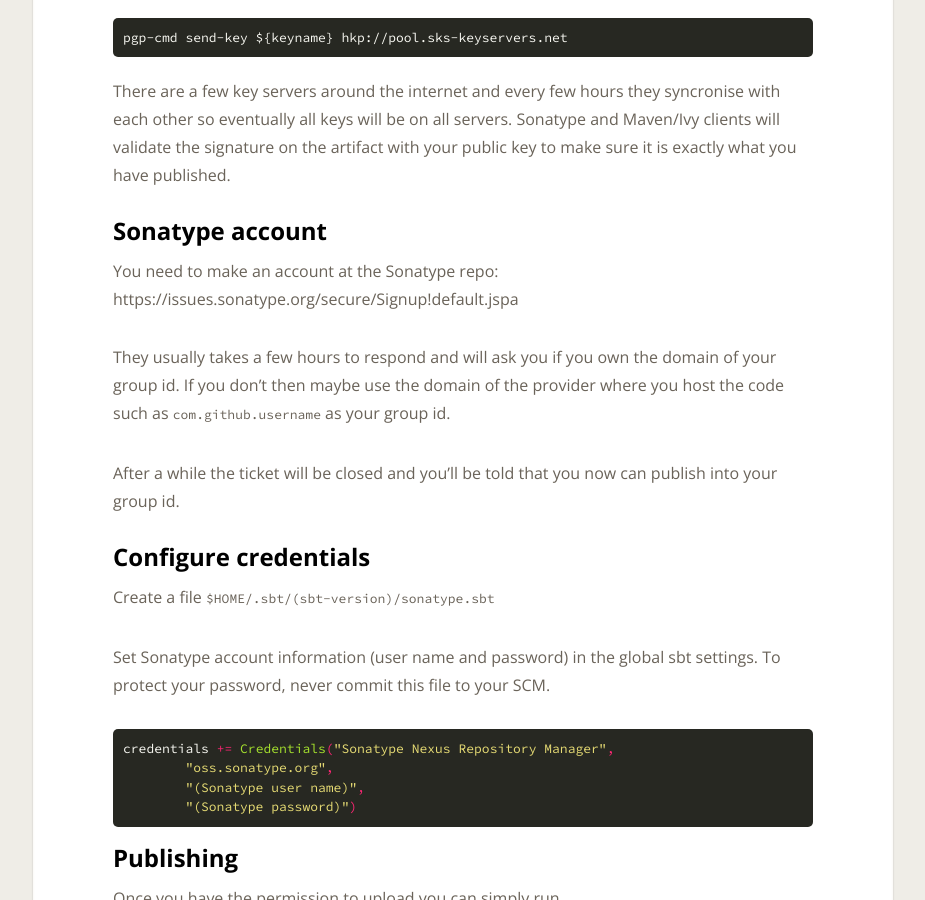
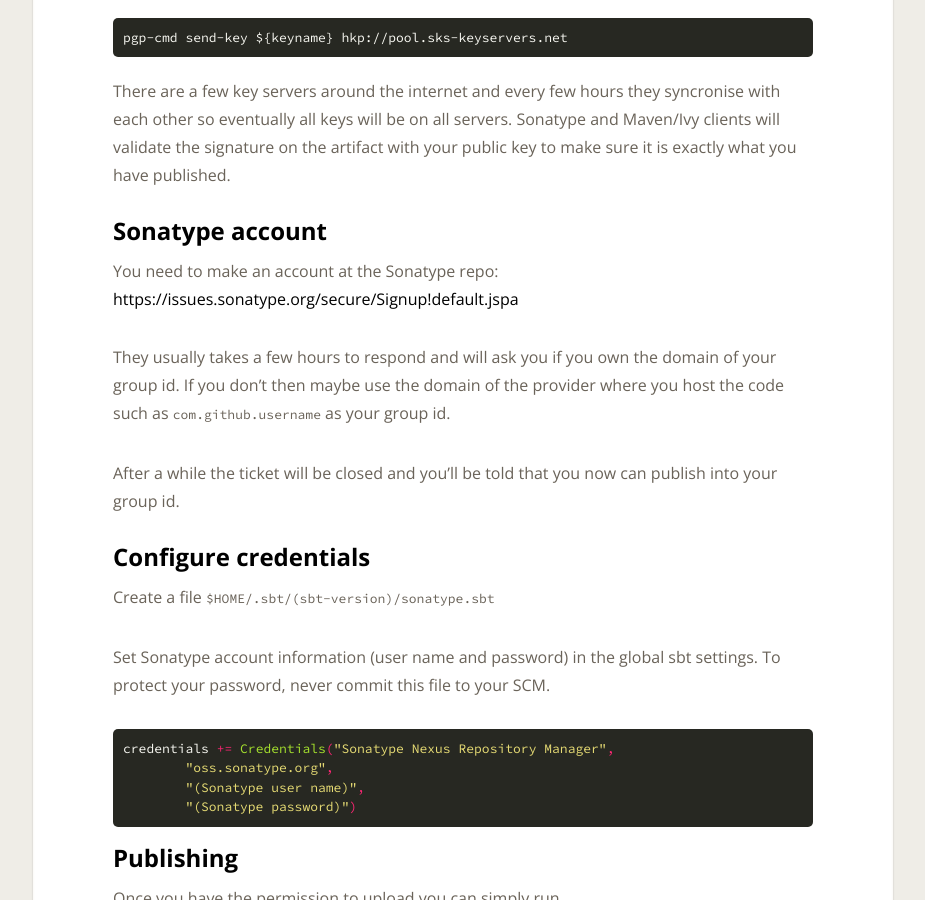
Before and after one commit to leonardehrenfried/blog, a Jekyll site: the page built from _posts/2017-01-15-an-in-depth-guide-to-deploying-to-maven-central.md, in a window 1280 px wide and 900 px high, scrolled down 1772 px. Shown: the whole window, without its empty margins (177-1102 px from the left). Built offline with Jekyll 4.4.1, drawn with Linux system fonts in a browser that asks for light colours; Markdown is read by kramdown in place of the engine named in the settings; comment, search, counter and statistics services are not loaded; some of the changed lines change nothing that is shown.

Commit message:
Add link

```diff
--- a/_posts/2017-01-15-an-in-depth-guide-to-deploying-to-maven-central.md
+++ b/_posts/2017-01-15-an-in-depth-guide-to-deploying-to-maven-central.md
@@ -74,7 +74,7 @@
 
 #### Sonatype account
 
-You need to make an account at the Sonatype repo: https://issues.sonatype.org/secure/Signup!default.jspa
+You need to make an account at the Sonatype repo: [https://issues.sonatype.org/secure/Signup!default.jspa](https://issues.sonatype.org/secure/Signup!default.jspa)
 
 They usually takes a few hours to respond and will ask you if you own the domain of your group id. If you don't then maybe
 use the domain of the provider where you host the code such as `com.github.username` as your group id.
```
Also changed, not shown: Gemfile.lock.
